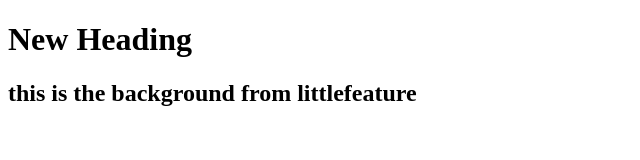
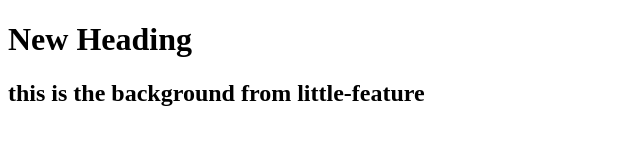
Before and after one commit to llupini/plain-webpage, a plain HTML site: page index.html in a window 1280 px wide. Shown: the full height of the page, 0-640 px from the left. Drawn offline with Linux system fonts and the light colour scheme.

Commit message:
changing text in branch

```diff
--- a/index.html
+++ b/index.html
@@ -9,7 +9,7 @@
 
 <body>
   <h1>New Heading</h1>
-  <h2>this is the background from littlefeature</h2>
+  <h2>this is the background from little-feature</h2>
   <script src="app.js"></script>
 </body>
 
```
